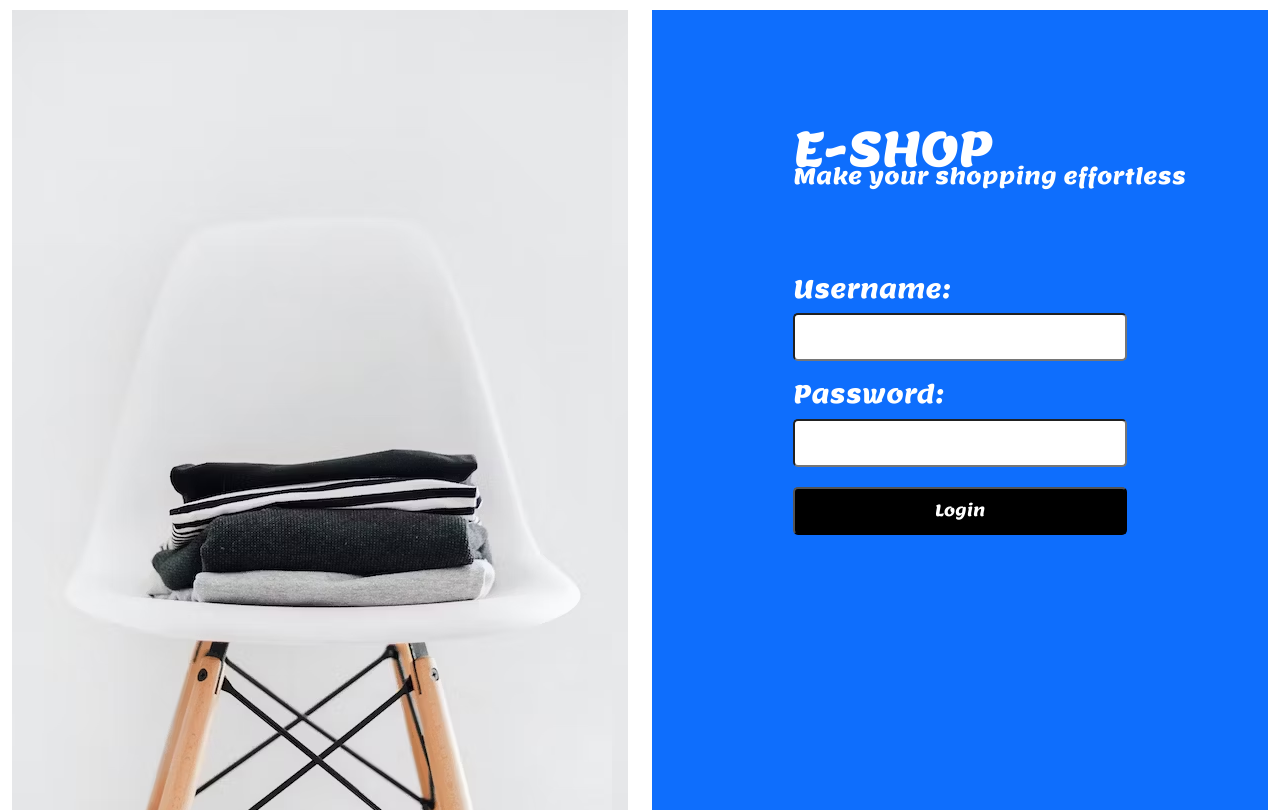
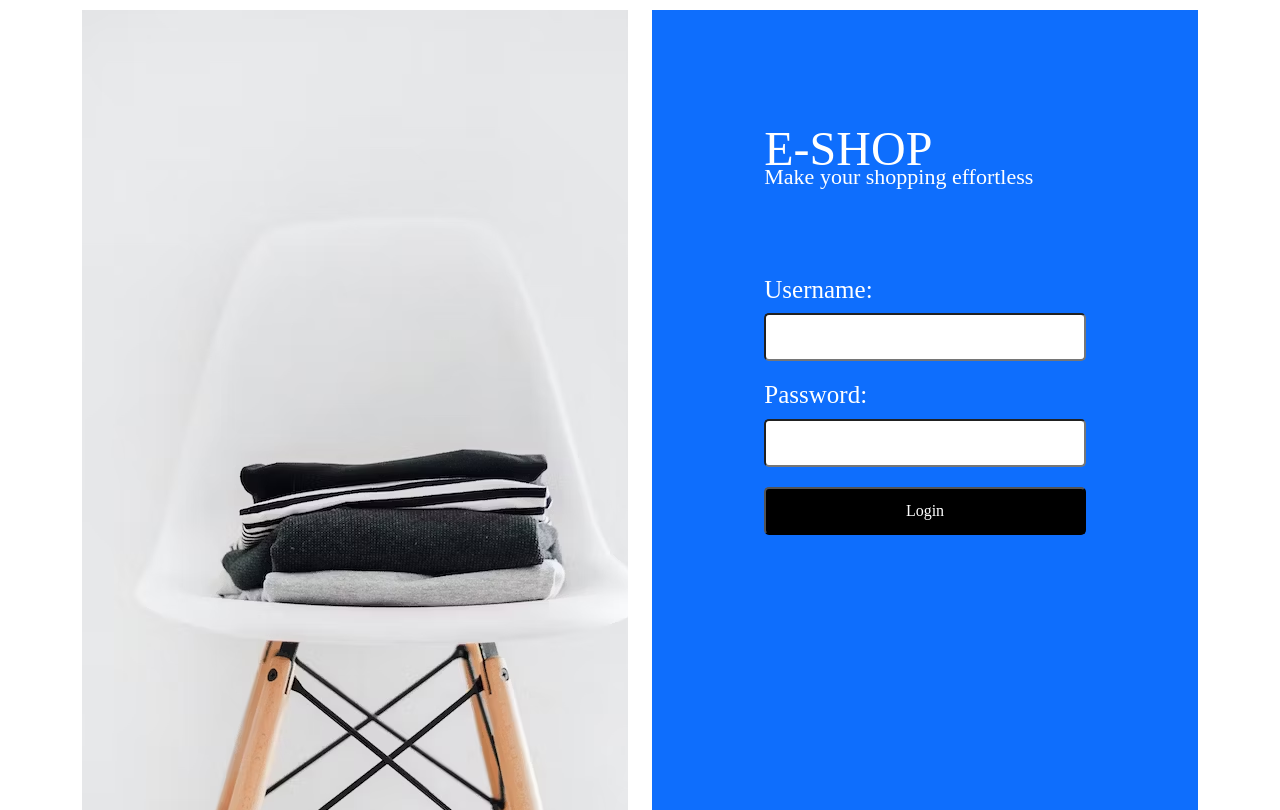
Before and after one commit to rosonsunuwar/Major_Project, a Django app: page /login/ in a window 1280 px wide. Run offline with Django 3.2, Linux system fonts and the light colour scheme; some libraries are stand-ins or nearby versions.

Commit message:
setup the project offline

```diff
--- a/store/templates/store/login.html
+++ b/store/templates/store/login.html
@@ -1,44 +1,18 @@
-<!DOCTYPE html>
-<html lang="en">
+{% extends 'store/main.html'%}
 {% load static %}
-
-<head>
-    <meta charset="UTF-8">
-    <meta name="viewport" content="width=device-width, initial-scale=1.0">
-    <link href="https://cdn.jsdelivr.net/npm/bootstrap@5.3.2/dist/css/bootstrap.min.css" rel="stylesheet"
-        integrity="sha384-T3c6CoIi6uLrA9TneNEoa7RxnatzjcDSCmG1MXxSR1GAsXEV/Dwwykc2MPK8M2HN" crossorigin="anonymous">
-    <link rel="stylesheet" href="https://cdnjs.cloudflare.com/ajax/libs/font-awesome/6.5.1/css/all.min.css"
-        integrity="sha512-DTOQO9RWCH3ppGqcWaEA1BIZOC6xxalwEsw9c2QQeAIftl+Vegovlnee1c9QX4TctnWMn13TZye+giMm8e2LwA=="
-        crossorigin="anonymous" referrerpolicy="no-referrer" />
-
-
-    <!-- FONTS -->
-    <link rel="preconnect" href="https://fonts.googleapis.com">
-<link rel="preconnect" href="https://fonts.gstatic.com" crossorigin>
-<link href="https://fonts.googleapis.com/css2?family=Lemon&display=swap" rel="stylesheet">
-
-
-    <title>Login | E-Shop</title>
-    <link rel="stylesheet" href="{% static 'css/main.css' %}">
-</head>
-
-<body>
-    <div class="container-fluid">
+{% block title %}Login | E-Shop{% endblock %}
+{% block content %}
 <div class="row">
     <div class="col-lg-6">
         <div class="background">
-
         </div>
     </div>
-
     <div class="col-lg-6">
         <div class="login">
-
             <div id="login-side">
-
                 <form method="post"">
                             {% csrf_token %}
-                            <h1 class="company">E-SHOP</h1>
+                            <h1 class=" company">E-SHOP</h1>
                     <p class="moto">Make your shopping effortless</p>
                     <label for=" username">Username: </label>
                     <input type="text" name="username">
@@ -53,7 +27,5 @@
         </div>
     </div>
 </div>
-    </div>
-</body>
 
-</html>
+{% endblock %}
--- a/store/templates/store/main.html
+++ b/store/templates/store/main.html
@@ -5,13 +5,13 @@
 <head>
     <meta charset="UTF-8">
     <meta name="viewport" content="width=device-width, initial-scale=1.0">
-    <link href="https://cdn.jsdelivr.net/npm/bootstrap@5.3.2/dist/css/bootstrap.min.css" rel="stylesheet"
-        integrity="sha384-T3c6CoIi6uLrA9TneNEoa7RxnatzjcDSCmG1MXxSR1GAsXEV/Dwwykc2MPK8M2HN" crossorigin="anonymous">
-    <link rel="stylesheet" href="https://cdnjs.cloudflare.com/ajax/libs/font-awesome/6.5.1/css/all.min.css"
+    <!-- <link href="https://cdn.jsdelivr.net/npm/bootstrap@5.3.2/dist/css/bootstrap.min.css" rel="stylesheet"
+        integrity="sha384-T3c6CoIi6uLrA9TneNEoa7RxnatzjcDSCmG1MXxSR1GAsXEV/Dwwykc2MPK8M2HN" crossorigin="anonymous"> -->
+    <!-- <link rel="stylesheet" href="https://cdnjs.cloudflare.com/ajax/libs/font-awesome/6.5.1/css/all.min.css"
         integrity="sha512-DTOQO9RWCH3ppGqcWaEA1BIZOC6xxalwEsw9c2QQeAIftl+Vegovlnee1c9QX4TctnWMn13TZye+giMm8e2LwA=="
-        crossorigin="anonymous" referrerpolicy="no-referrer" />
-
-    <link rel="stylesheet" href="{% static 'qna_app/fontawesome/css/all.min.css' %}">
+        crossorigin="anonymous" referrerpolicy="no-referrer" /> -->
+    <link rel="stylesheet" href="{% static 'css/bootstrap.min.css' %}" <link rel="stylesheet"
+        href="{% static 'fontawesome/css/all.min.css' %}">
     <link rel="stylesheet" href="{% static 'css/main.css' %}">
     <title>{% block title %}{% endblock %}</title>
     <script type="text/javascript">
@@ -38,6 +38,7 @@
 </head>
 
 <body>
+    {% if not request.path == '/login/' %}
     <nav class="navbar navbar-expand-lg navbar-dark bg-primary">
         <div class="container-fluid">
             <a class="navbar-brand" href="{% url 'store' %}">E-SHOP</a>
@@ -84,12 +85,13 @@
             </div>
         </div>
     </nav>
+    {% endif %}
     <div class="container">
         {% block content %}
 
         {% endblock %}
     </div>
-
+    {% if not request.path == '/login/' %}
     <div class="outer-footer">
         <div class="footer">
             <div class="icons">
@@ -119,7 +121,8 @@
             </div>
         </div>
     </div>
-    <script src="https://cdn.jsdelivr.net/npm/bootstrap@5.3.2/dist/js/bootstrap.bundle.min.js"
+    {% endif %}
+    <!-- <script src="https://cdn.jsdelivr.net/npm/bootstrap@5.3.2/dist/js/bootstrap.bundle.min.js"
         integrity="sha384-C6RzsynM9kWDrMNeT87bh95OGNyZPhcTNXj1NW7RuBCsyN/o0jlpcV8Qyq46cDfL" crossorigin="anonymous">
         </script>
     <script src="https://code.jquery.com/jquery-3.4.1.slim.min.js"
@@ -128,7 +131,8 @@
 
     <script src="https://cdn.jsdelivr.net/npm/popper.js@1.16.0/dist/umd/popper.min.js"
         integrity="sha384-Q6E9RHvbIyZFJoft+2mJbHaEWldlvI9IOYy5n3zV9zzTtmI3UksdQRVvoxMfooAo"
-        crossorigin="anonymous"></script>
+        crossorigin="anonymous"></script> -->
+    <script src="{% static 'js/bootstrap.min.js' %}"></script>
     <script type="text/javascript" src="{% static 'js/cart.js' %}"></script>
 
 </body>
```
Also changed, not shown: 1 other file. Lines whose indentation alone changed are shown as unchanged.
